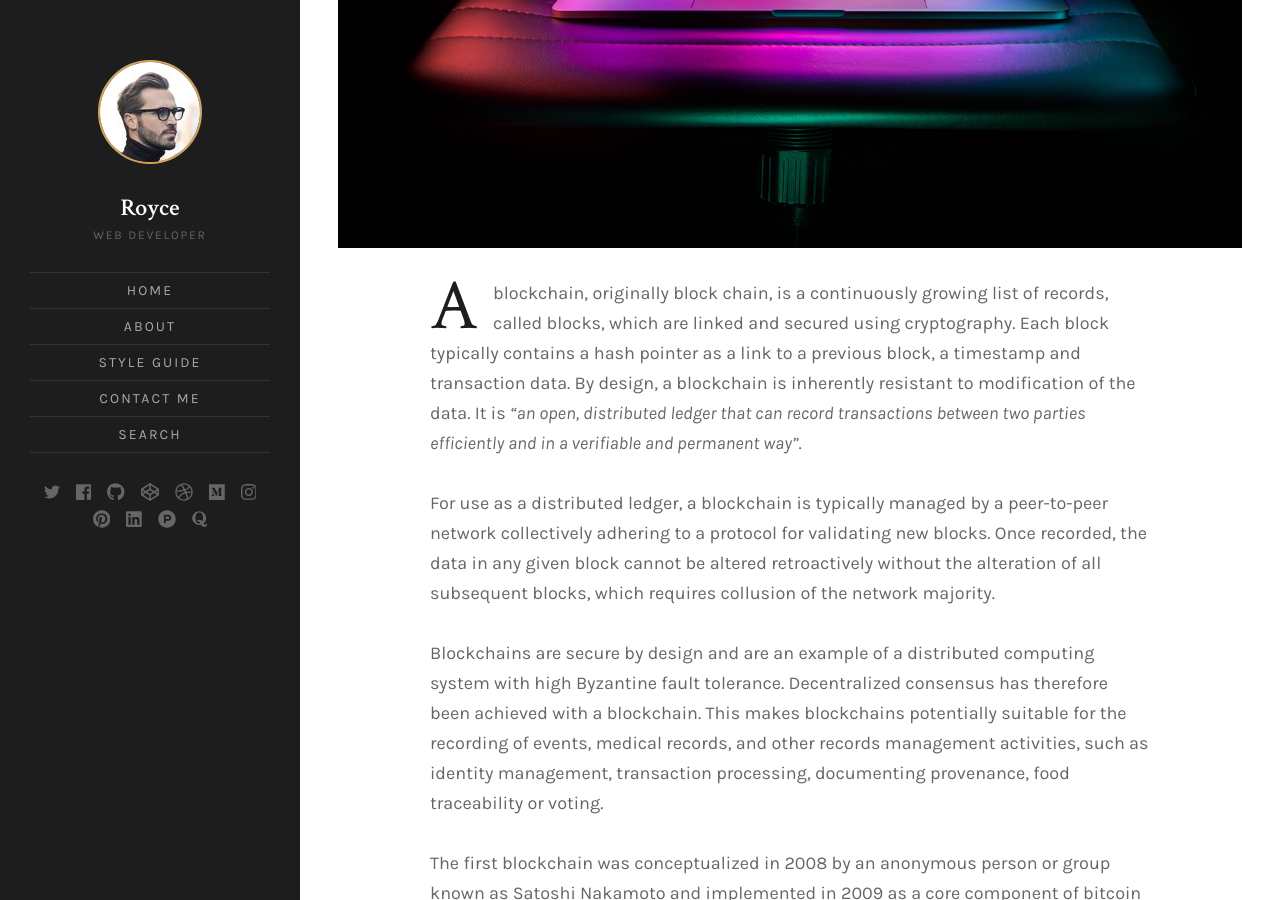
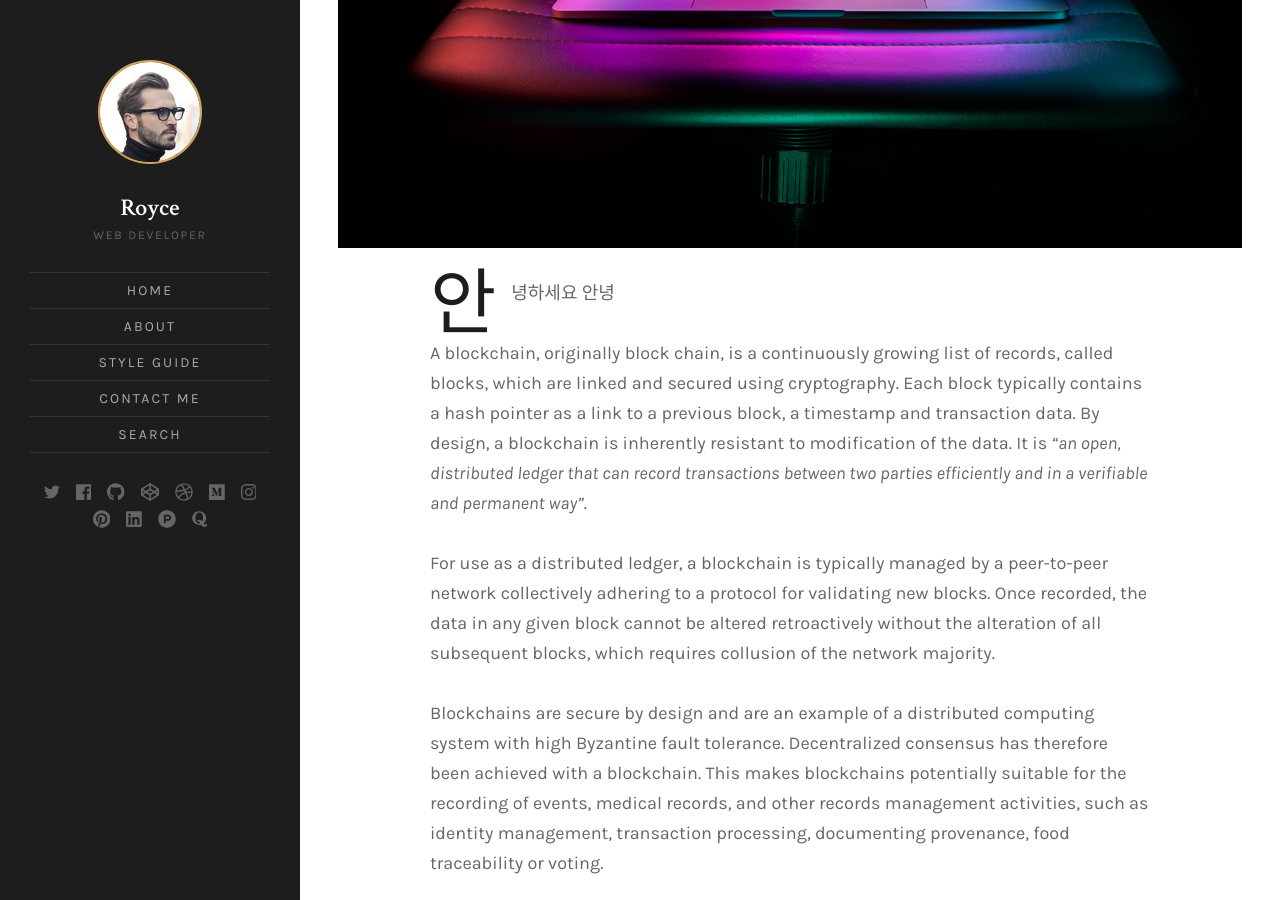
Before and after one commit to Munbear/munbear.github.io, a Jekyll site: the page built from _posts/2019-01-01-how-to-start-learning-blockchain-development.md, in a window 1280 px wide and 900 px high, scrolled down 669 px. Built offline with Jekyll 4.4.1, drawn with Linux system fonts in a browser that asks for light colours; comment, search, counter and statistics services are not loaded.

Commit message:
text test

```diff
--- a/_posts/2019-01-01-how-to-start-learning-blockchain-development.md
+++ b/_posts/2019-01-01-how-to-start-learning-blockchain-development.md
@@ -5,6 +5,8 @@ tags: [ Tips, Development  ]
 featured_image_thumbnail:
 featured_image: assets/images/posts/2018/3.jpg
 ---
+
+안녕하세요 안녕
 
 A blockchain, originally block chain, is a continuously growing list of records, called blocks, which are linked and secured using cryptography. Each block typically contains a hash pointer as a link to a previous block, a timestamp and transaction data. By design, a blockchain is inherently resistant to modification of the data. It is *"an open, distributed ledger that can record transactions between two parties efficiently and in a verifiable and permanent way"*.
 
```
